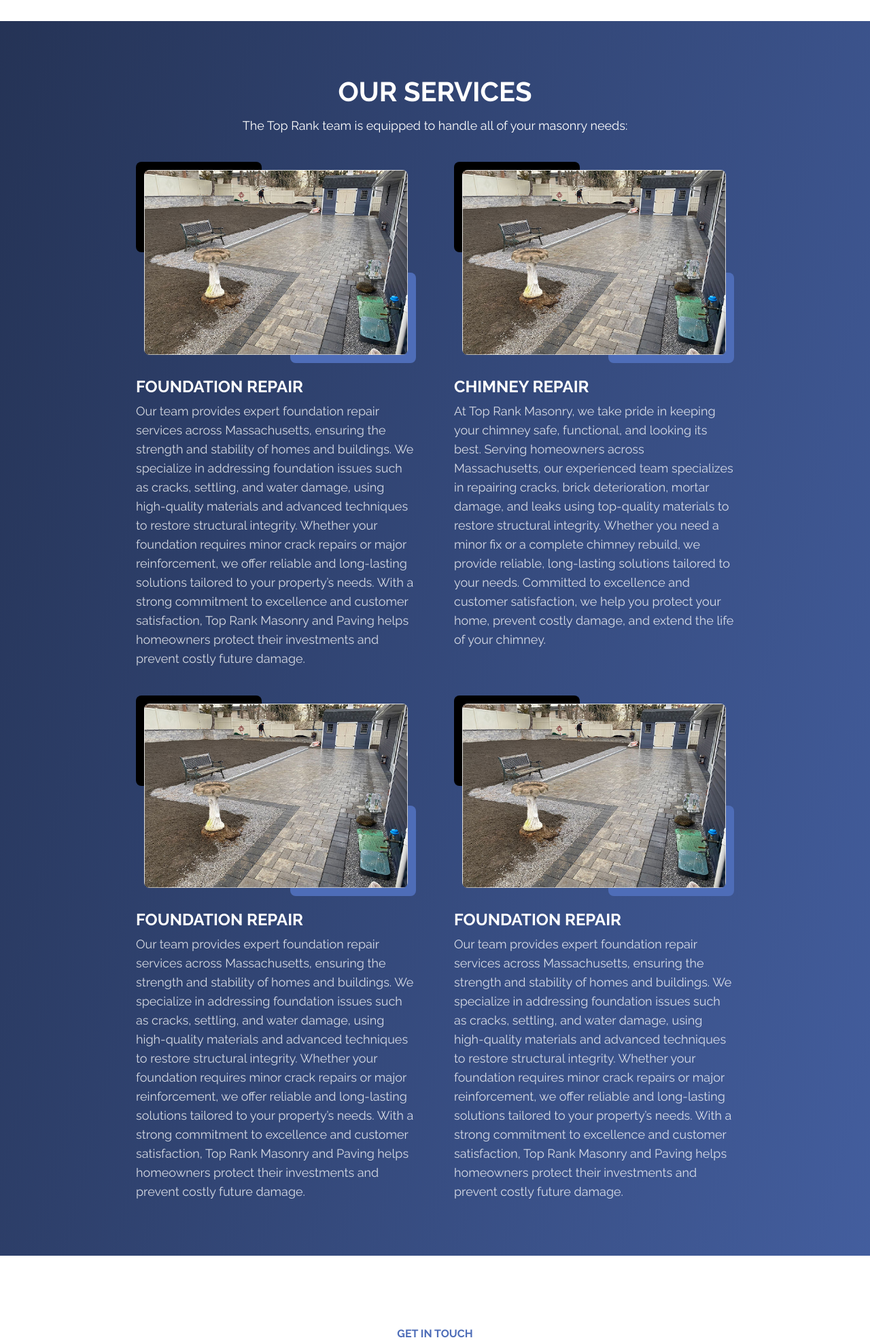
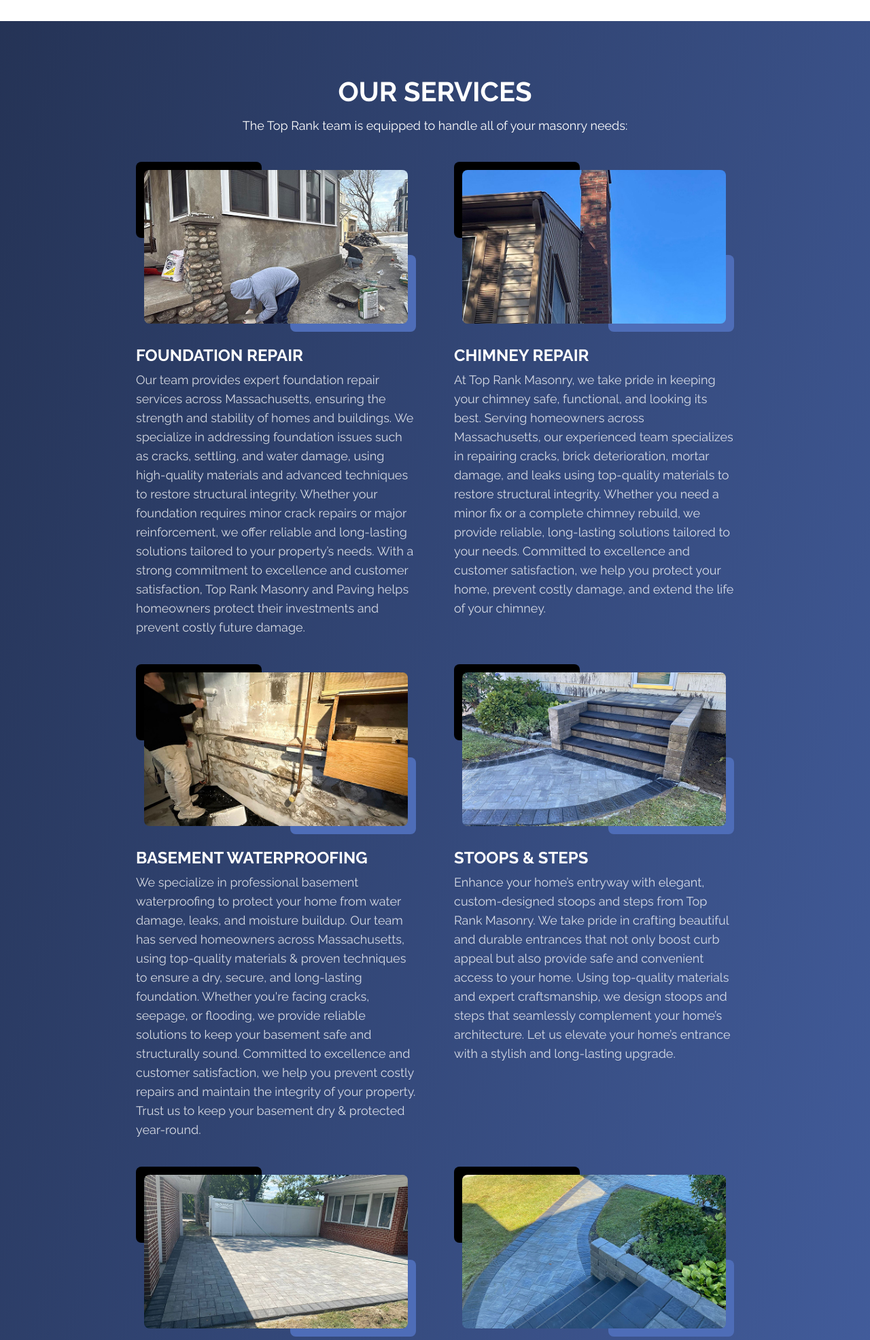
Before and after one commit to Aashik81443/top-rank, a PHP site: page / in a window 1280 px wide. Shown: the part 3541-5512 px from the top of the page at 68% size. Run offline with PHP 8.4, Linux system fonts and the light colour scheme; some web fonts are replaced.

Commit message:
images and texts in our services

```diff
--- a/index.php
+++ b/index.php
@@ -55,7 +55,7 @@ include './header.php';
                     <div class="card-service">
                         <div class="media-offset">
                             <figure>
-                                <img src="./assets/images/about-us.jpg" alt="About Us" width="562.26px" height="393.58px" loading="lazy">
+                                <img src="./assets/images/foundation-repair-services-img.jpg" alt="Foundation Repair" width="412px" height="240px" loading="lazy">
                             </figure>
                         </div>
                         <div class="content">
@@ -69,7 +69,7 @@ include './header.php';
                     <div class="card-service">
                         <div class="media-offset">
                             <figure>
-                                <img src="./assets/images/about-us.jpg" alt="About Us" width="562.26px" height="393.58px" loading="lazy">
+                                <img src="./assets/images/chimney-repair.jpg" alt="Chimney Repair" width="412px" height="240px" loading="lazy">
                             </figure>
                         </div>
                         <div class="content">
@@ -84,12 +84,12 @@ include './header.php';
                     <div class="card-service">
                         <div class="media-offset">
                             <figure>
-                                <img src="./assets/images/about-us.jpg" alt="About Us" width="562.26px" height="393.58px" loading="lazy">
+                                <img src="./assets/images/basement-waterproofing.jpg" alt="Basement Waterproofing" width="412px" height="240px" loading="lazy">
                             </figure>
                         </div>
                         <div class="content">
-                            <h3>Foundation Repair</h3>
-                            <p>Our team provides expert foundation repair services across Massachusetts, ensuring the strength and stability of homes and buildings. We specialize in addressing foundation issues such as cracks, settling, and water damage, using high-quality materials and advanced techniques to restore structural integrity. Whether your foundation requires minor crack repairs or major reinforcement, we offer reliable and long-lasting solutions tailored to your property’s needs. With a strong commitment to excellence and customer satisfaction, Top Rank Masonry and Paving helps homeowners protect their investments and prevent costly future damage.</p>
+                            <h3>Basement Waterproofing</h3>
+                            <p>We specialize in professional basement waterproofing to protect your home from water damage, leaks, and moisture buildup. Our team has served homeowners across Massachusetts, using top-quality materials & proven techniques to ensure a dry, secure, and long-lasting foundation. Whether you're facing cracks, seepage, or flooding, we provide reliable solutions to keep your basement safe and structurally sound. Committed to excellence and customer satisfaction, we help you prevent costly repairs and maintain the integrity of your property. Trust us to keep your basement dry & protected year-round.</p>
                         </div>
                     </div>
                 </div>
@@ -98,12 +98,40 @@ include './header.php';
                     <div class="card-service">
                         <div class="media-offset">
                             <figure>
-                                <img src="./assets/images/about-us.jpg" alt="About Us" width="562.26px" height="393.58px" loading="lazy">
+                                <img src="./assets/images/stoops&steps-services-img.jpg" alt="Stoops & Steps" width="412px" height="240px" loading="lazy">
                             </figure>
                         </div>
                         <div class="content">
-                            <h3>Foundation Repair</h3>
-                            <p>Our team provides expert foundation repair services across Massachusetts, ensuring the strength and stability of homes and buildings. We specialize in addressing foundation issues such as cracks, settling, and water damage, using high-quality materials and advanced techniques to restore structural integrity. Whether your foundation requires minor crack repairs or major reinforcement, we offer reliable and long-lasting solutions tailored to your property’s needs. With a strong commitment to excellence and customer satisfaction, Top Rank Masonry and Paving helps homeowners protect their investments and prevent costly future damage.</p>
+                            <h3>Stoops & Steps</h3>
+                            <p>Enhance your home’s entryway with elegant, custom-designed stoops and steps from Top Rank Masonry. We take pride in crafting beautiful and durable entrances that not only boost curb appeal but also provide safe and convenient access to your home. Using top-quality materials and expert craftsmanship, we design stoops and steps that seamlessly complement your home’s architecture. Let us elevate your home’s entrance with a stylish and long-lasting upgrade.</p>
+                        </div>
+                    </div>
+                </div>
+                <!--item-->
+                <div class="col">
+                    <div class="card-service">
+                        <div class="media-offset">
+                            <figure>
+                                <img src="./assets/images/patios-services-img.jpg" alt="Patios" width="412px" height="240px" loading="lazy">
+                            </figure>
+                        </div>
+                        <div class="content">
+                            <h3>Patios</h3>
+                            <p>Transform your outdoor living space with a stunning custom patio from Top Rank Masonry. We specialize in designing and installing patios that enhance both the beauty and functionality of your home. Whether you want a cozy retreat to unwind or a stylish space to entertain guests, we use top-quality materials & expert craftsmanship to create a patio that lasts. Let us elevate your outdoor experience with a patio built to impress.</p>
+                        </div>
+                    </div>
+                </div>
+                <!--item-->
+                <div class="col">
+                    <div class="card-service">
+                        <div class="media-offset">
+                            <figure>
+                                <img src="./assets/images/walkways-services-img.jpg" alt="Walkways" width="412px" height="240px" loading="lazy">
+                            </figure>
+                        </div>
+                        <div class="content">
+                            <h3>Walkways</h3>
+                            <p>Create a welcoming path around your property with a custom walkway from Top Rank Masonry. Whether you prefer a classic or modern look, we use high-quality materials & expert craftsmanship to ensure a durable and visually stunning result. Let us transform your landscape with a walkway that is as functional as it is beautiful.</p>
                         </div>
                     </div>
                 </div>
```
